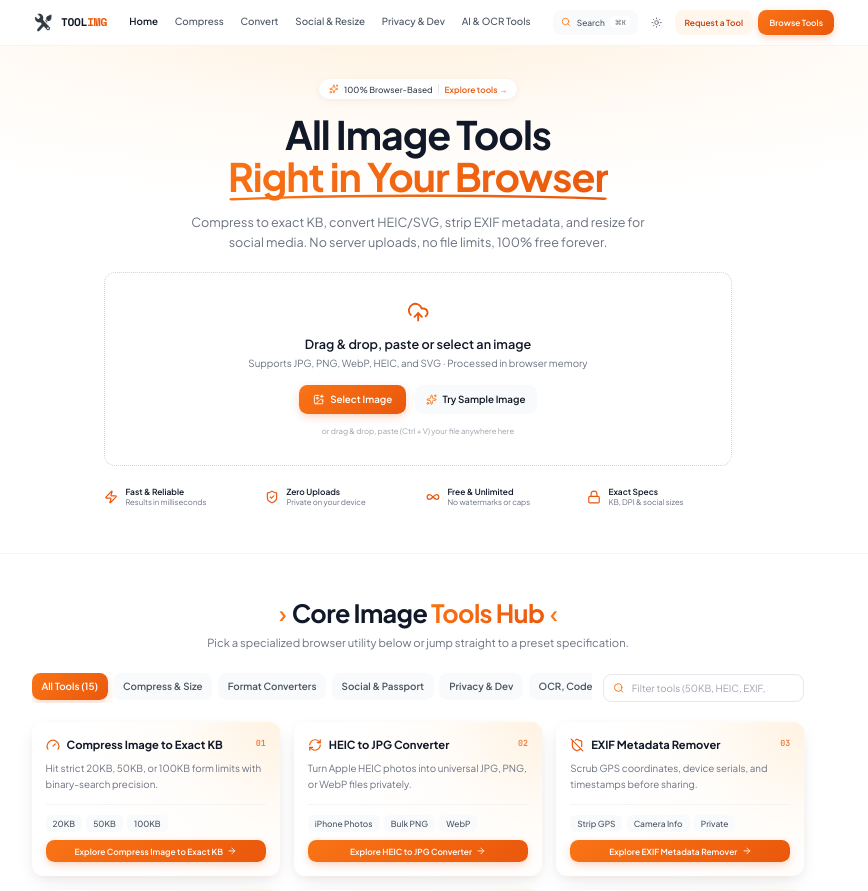
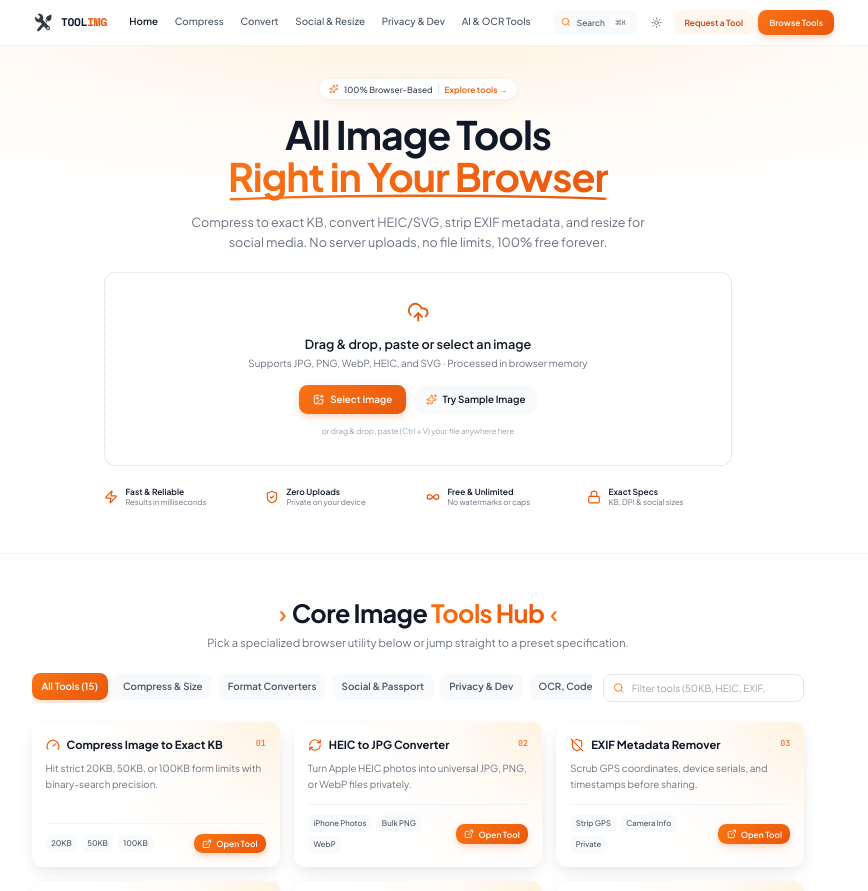
Before and after one commit to Mustafa584777/Toolimg, a Next.js app: page / in a window 1280 px wide. Shown: the top 891 px of the page, without its empty margins (222-1090 px from the left). Built offline with nearby package versions, Linux system fonts and the light colour scheme.

Commit message:
ui: update tool directory card layout and icons
Refactor tool card UI to improve spacing and consistency, update tag font sizes, and replace the navigation icon.

```diff
--- a/components/ToolDirectory.tsx
+++ b/components/ToolDirectory.tsx
@@ -1,7 +1,7 @@
 'use client';
 
 import Link from 'next/link';
-import { ArrowRight, Search, X } from 'lucide-react';
+import { ExternalLink, Search, X } from 'lucide-react';
 import { useMemo, useState } from 'react';
 import {
   CORE_TOOLS,
@@ -176,14 +176,14 @@ export function ToolDirectory() {
                   </p>
                 </div>
 
-                <div className="mt-4 space-y-3 border-t border-[#F3F4F6] pt-3.5">
+                <div className="mt-4 flex items-center justify-between gap-2.5 border-t border-[#F3F4F6] pt-3.5">
                   {/* Clickable Programmatic Preset Tags */}
-                  <div className="flex flex-wrap items-center gap-1.5">
+                  <div className="flex min-w-0 flex-wrap items-center gap-1.5">
                     {tool.tags.map((tag) => (
                       <Link
                         key={`${tool.id}-${tag.label}`}
                         href={tag.href}
-                        className="inline-flex items-center whitespace-nowrap rounded-lg bg-[#F9FAFB] px-2.5 py-1 text-xs font-medium text-[#4B5563] transition-colors hover:bg-[#FFF7ED] hover:text-[#C2410C]"
+                        className="inline-flex items-center whitespace-nowrap rounded-lg bg-[#F9FAFB] px-2 py-1 text-[11px] font-medium text-[#4B5563] transition-colors hover:bg-[#FFF7ED] hover:text-[#C2410C]"
                       >
                         {tag.label}
                       </Link>
@@ -192,10 +192,10 @@ export function ToolDirectory() {
 
                   <Link
                     href={tool.href}
-                    className="btn-orange-gradient inline-flex w-full items-center justify-center gap-1.5 rounded-xl px-4 py-2 text-xs font-semibold transition-all"
+                    className="btn-orange-gradient inline-flex shrink-0 items-center gap-1.5 whitespace-nowrap rounded-xl px-3 py-1.5 text-xs font-semibold transition-all"
                   >
-                    <span>Explore {tool.title}</span>
-                    <ArrowRight className="h-3.5 w-3.5" aria-hidden="true" />
+                    <ExternalLink className="h-3.5 w-3.5 shrink-0" aria-hidden="true" />
+                    <span>Open Tool</span>
                   </Link>
                 </div>
               </article>
```
